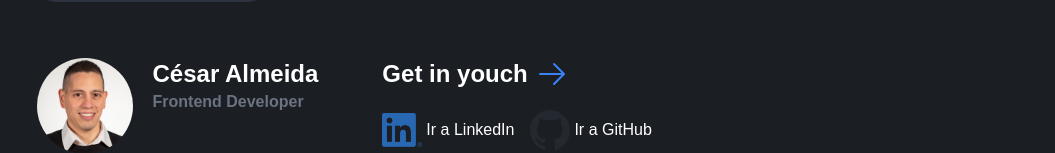
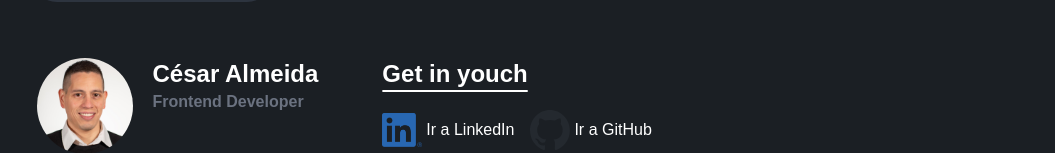
Before and after one commit to cesarforall/portfolio, a React (Vite) app: page / in a window 1280 px wide. Shown: the part 926-1079 px from the top of the page, without its empty margins (112-1167 px from the left). Built offline with nearby package versions, Linux system fonts and the light colour scheme.

Commit message:
improve footer design

```diff
--- a/src/components/Footer/index.jsx
+++ b/src/components/Footer/index.jsx
@@ -1,4 +1,3 @@
-import { ArrowRightIcon } from '@heroicons/react/24/solid'
 import githubLogoSvg from '../../assets/github-mark.svg'
 import linkedinLogoPng from '../../assets/LI-In-Bug.png'
 import cesarLogoJpg from '../../assets/tiny-cesar-2020-1080_74KB.jpg'
@@ -15,12 +14,11 @@ function Footer () {
       </article>
       <section className='flex flex-col gap-5'>
         <div className='flex gap-2 items-center'>
-          <h5 className='text-2xl font-bold'>Get in youch</h5>
-          <ArrowRightIcon className='w-8 h-8 text-blue-500' />
+          <h5 className='text-2xl font-bold underline underline-offset-8'>Get in youch</h5>
         </div>
         <ul className='flex gap-4 items-center'>
-          <li><a className='flex gap-1 items-center' href='https://www.linkedin.com/in/cesaralmeidadev/' target='_blank' ><img className='w-10' src={linkedinLogoPng} alt='' />Ir a LinkedIn</a></li>
-          <li><a className='flex gap-1 items-center' href='https://github.com/cesarforall' target='_blank' ><img className='w-10 h-10' src={githubLogoSvg} alt='' />Ir a GitHub</a></li>
+          <li><a className='flex gap-1 items-center' href='https://www.linkedin.com/in/cesaralmeidadev/' target='_blank'><img className='w-10' src={linkedinLogoPng} alt='' />Ir a LinkedIn</a></li>
+          <li><a className='flex gap-1 items-center' href='https://github.com/cesarforall' target='_blank'><img className='w-10 h-10' src={githubLogoSvg} alt='' />Ir a GitHub</a></li>
         </ul>
       </section>
     </footer>
```
